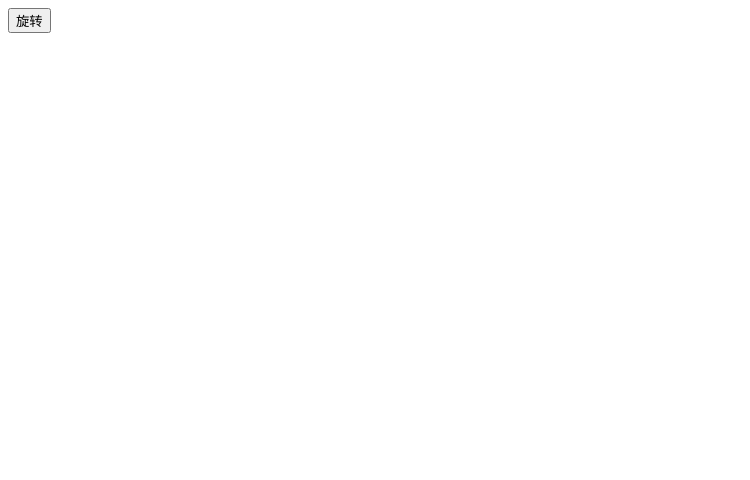
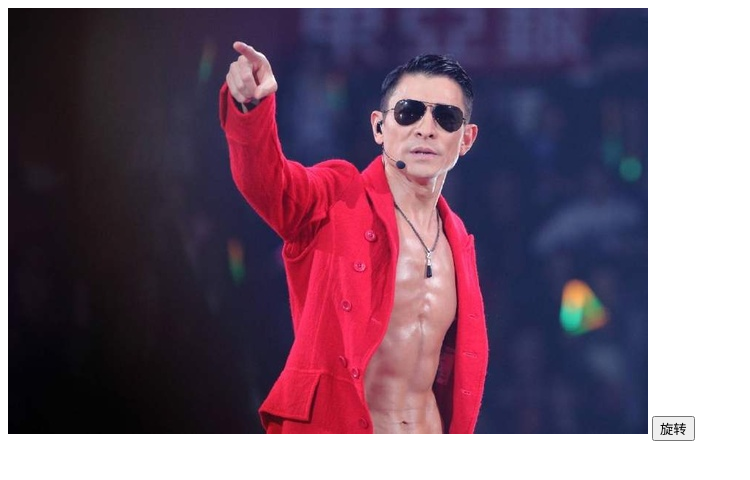
Before and after one commit to chenshuideshizi/daily-demo, a plain HTML site: page src/picture-rotate/index2.html in a window 1280 px wide. Shown: the whole page, without its empty margins (0-750 px from the left). Drawn offline with Linux system fonts and the light colour scheme.

Commit message:
feature:添加参考链接

```diff
--- a/src/picture-rotate/index2.html
+++ b/src/picture-rotate/index2.html
@@ -8,6 +8,7 @@
 </head>
 <body>
     <div>
+        <img src="./images/liudehua.jpeg" />
         <button type="button" onclick="rotateImage('./images/liudehua.jpeg')">旋转</button>
     </div>
     <script>
```
